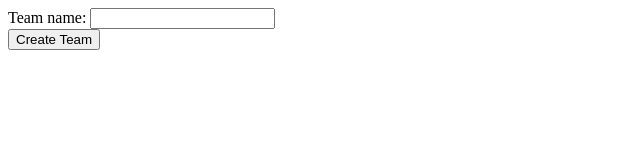
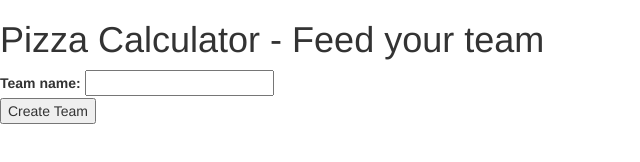
Before and after one commit to spethso/PizzaCalculator, a website: page src/index.htm in a window 1280 px wide. Shown: the whole page, without its empty margins (0-640 px from the left). Drawn offline with nearby package versions, Linux system fonts and the light colour scheme.

Commit message:
included bootstrap into html

```diff
--- a/src/index.htm
+++ b/src/index.htm
@@ -1,15 +1,41 @@
 <html>
+<head>
+    <meta charset="utf-8">
+    <meta http-equiv="X-UA-Compatible" content="IE=edge">
+    <meta name="viewport" content="width=device-width, initial-scale=1">
 
+    <title>Pizza Calculator</title>
+
+    <!-- Bootstrap -->
+    <link rel="stylesheet" type="text/css" href="../node_modules/bootstrap/dist/css/bootstrap.min.css">
+    <!-- Bootstrap theme -->
+    <link rel="stylesheet" href="../node_modules/bootstrap/dist/css/bootstrap-theme.css">
+
+
+
+    <!-- HTML5 shim and Respond.js for IE8 support of HTML5 elements and media queries -->
+    <!-- WARNING: Respond.js doesn't work if you view the page via file:// -->
+    <!--[if lt IE 9]>
+      <script src="https://oss.maxcdn.com/html5shiv/3.7.3/html5shiv.min.js"></script>
+      <script src="https://oss.maxcdn.com/respond/1.4.2/respond.min.js"></script>
+    <![endif]-->
+  </head>
 <body>
+	<h1>Pizza Calculator - Feed your team</h1>
 	<form action="/sessioncreate" method="post">
 		<div>
 			<label for="name">Team name:</label>
-        <input type="text" id="name" name="teamname">
+			<input type="text" id="name" name="team_name">
 		</div>
 		<div class="button">
 			<button type="submit">Create Team</button>
 		</div>
 	</form>
+
+	<!-- jQuery (necessary for Bootstrap's JavaScript plugins) -->
+    <script src="https://ajax.googleapis.com/ajax/libs/jquery/1.12.4/jquery.min.js"></script>
+    <!-- Include all compiled plugins (below), or include individual files as needed -->
+    <script src="js/bootstrap.min.js"></script>
 </body>
 
 </html>
```
Also changed, not shown: src/teamPage.html (+9 -0 lines). Lines whose indentation alone changed are shown as unchanged.
